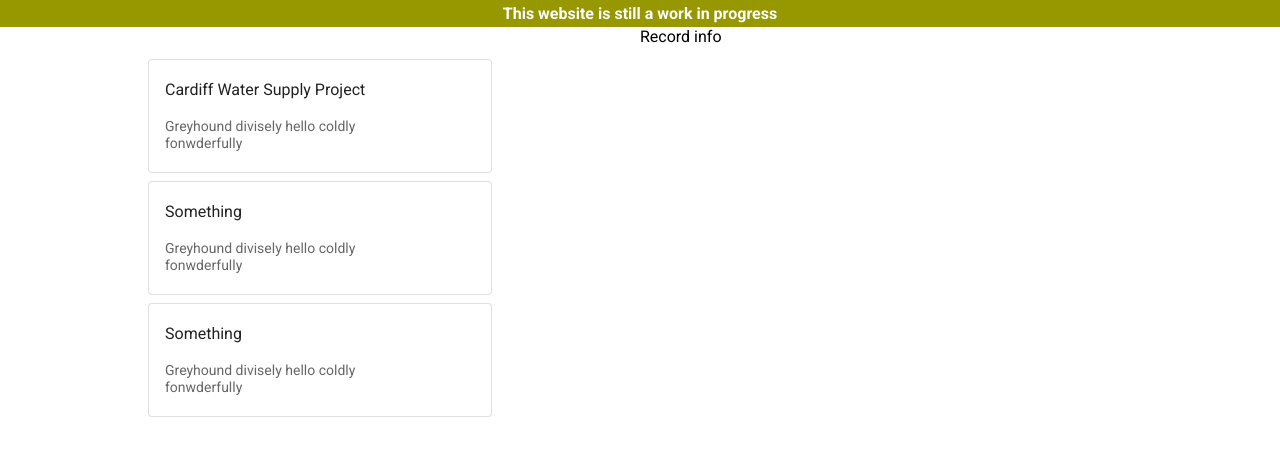
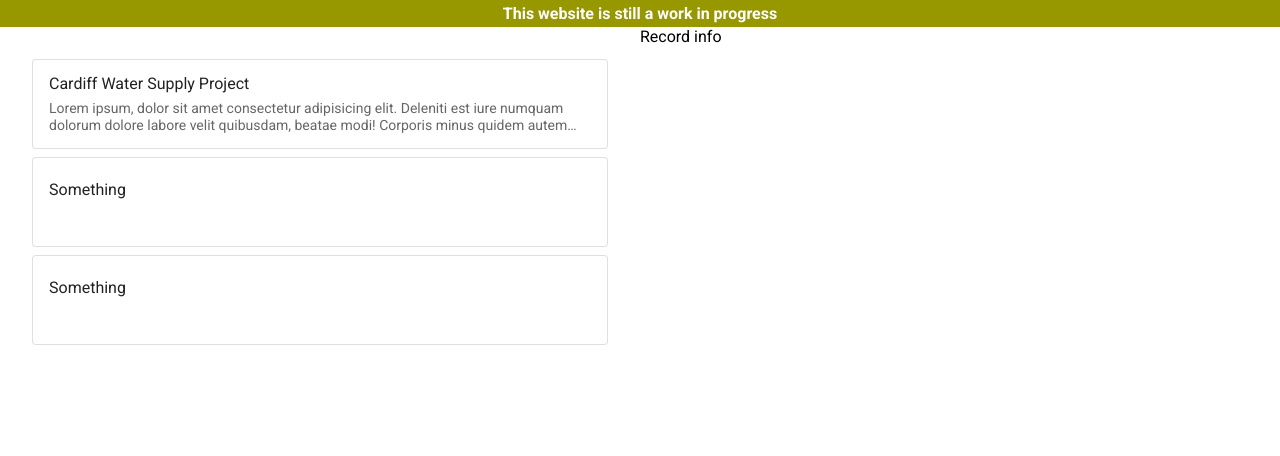
Before and after one commit to Jakepc007/Cardiff-University-PTS-Frontend, a Nuxt app: page / in a window 1280 px wide. Shown: the top 456 px of the page. Built offline with nearby package versions, Linux system fonts and the light colour scheme; data requests are answered from the project's data file.

Commit message:
Record card decoration, now hovers, and links to the record

```diff
--- a/components/RecordCard.vue
+++ b/components/RecordCard.vue
@@ -1,23 +1,21 @@
 <template>
+  <router-link :to="{ params: { id: r.id } }">
     <v-card
       class="record-card"
-    max-width="344"
       outlined
       :raised="hover"
+      width="full"
       @mouseover="hover = true"
       @mouseleave="hover = false"
     >
       <v-list-item three-line>
         <v-list-item-content>
           <div>{{ r.title }}</div>
-        <v-list-item-subtitle
-          >Greyhound divisely hello coldly fonwderfully</v-list-item-subtitle
-        >
+          <v-list-item-subtitle>{{ r.desc }}</v-list-item-subtitle>
         </v-list-item-content>
-
-      <v-list-item-avatar tile size="80" color="grey"></v-list-item-avatar>
       </v-list-item>
     </v-card>
+  </router-link>
 </template>
 
 <script>
@@ -40,8 +38,13 @@ export default {
 
 <style scoped>
 .record-card {
+  width: 100%;
   padding: 0px;
   margin-left: auto;
   margin-right: auto;
 }
+
+a {
+  text-decoration: none;
+}
 </style>
```
Lines whose indentation alone changed are shown as unchanged.
